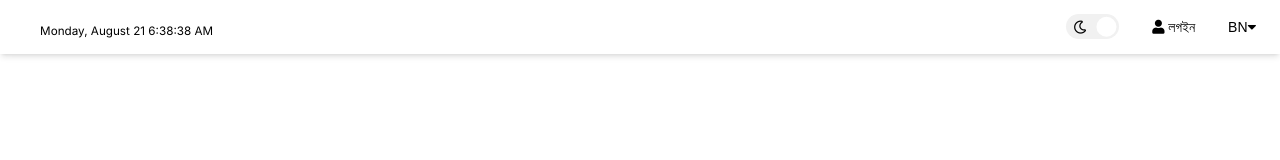
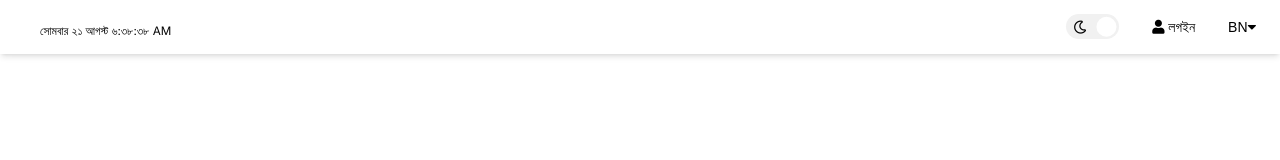
Before and after one commit to robiul-shagor/shironam, a React (Vite) app: page /about-us in a window 1280 px wide. Shown: the top 160 px of the page. Built offline with nearby package versions, Linux system fonts and the light colour scheme; no server answers.

Commit message:
Add translated date time

```diff
--- a/index.html
+++ b/index.html
@@ -5,6 +5,10 @@
     <link rel="icon" type="image/svg+xml" href="/favicon.jpeg" />
     <meta name="viewport" content="width=device-width, initial-scale=1.0" />
     <title>Shironam - Breaking News & Top Headlines From Bangladeshi News</title>
+    <meta property="og:title" content="Shironam" />
+    <meta property="og:image" content="./assets/media/logo.svg" />
+    <meta name="twitter:card" content="./assets/media/logo.svg" />
+    <meta name="description" content="Breaking News & Top Headlines From Bangladeshi News" />
 
     <link rel="stylesheet" href="./assets/css/fontAwesome5Pro.css">
     <link rel="stylesheet" href="./assets/font/stylesheet.css">
--- a/src/components/Common/Header/DateToday.jsx
+++ b/src/components/Common/Header/DateToday.jsx
@@ -1,6 +1,8 @@
-import { useState, useEffect } from 'react';
+import { useState, useEffect, useContext } from 'react';
+import { UserContext } from '../../../App';
 
 const DateToday = () => {
+  const { langMode } = useContext(UserContext);
     const [currentTime, setCurrentTime] = useState(new Date());
       useEffect(() => {
         const interval = setInterval(() => {
@@ -23,8 +25,22 @@ const DateToday = () => {
         minute: 'numeric',
         second: 'numeric',
       });
+
+      const formattedDateBN = currentTime.toLocaleDateString('bn-BD', {
+        weekday: 'long',
+        month: 'long',
+        day: 'numeric',
+      });
+
+      const formattedTimeBN = currentTime.toLocaleTimeString('bn-BD', {
+        hour: 'numeric',
+        minute: 'numeric',
+        second: 'numeric',
+      });
   return (
-    <div className="date_time mr-auto ml-7 self-end text-xl hidden md:block dark:text-white" id="todayDate">{formattedDate} {formattedTime}</div>
+    <div className="date_time mr-auto ml-7 self-end text-xl hidden md:block dark:text-white" id="todayDate">
+      { ( langMode == 'BN' ) ? formattedDateBN + ' ' +formattedTimeBN : formattedDate + ' ' +formattedTime }
+    </div>
   )
 }
 
```
